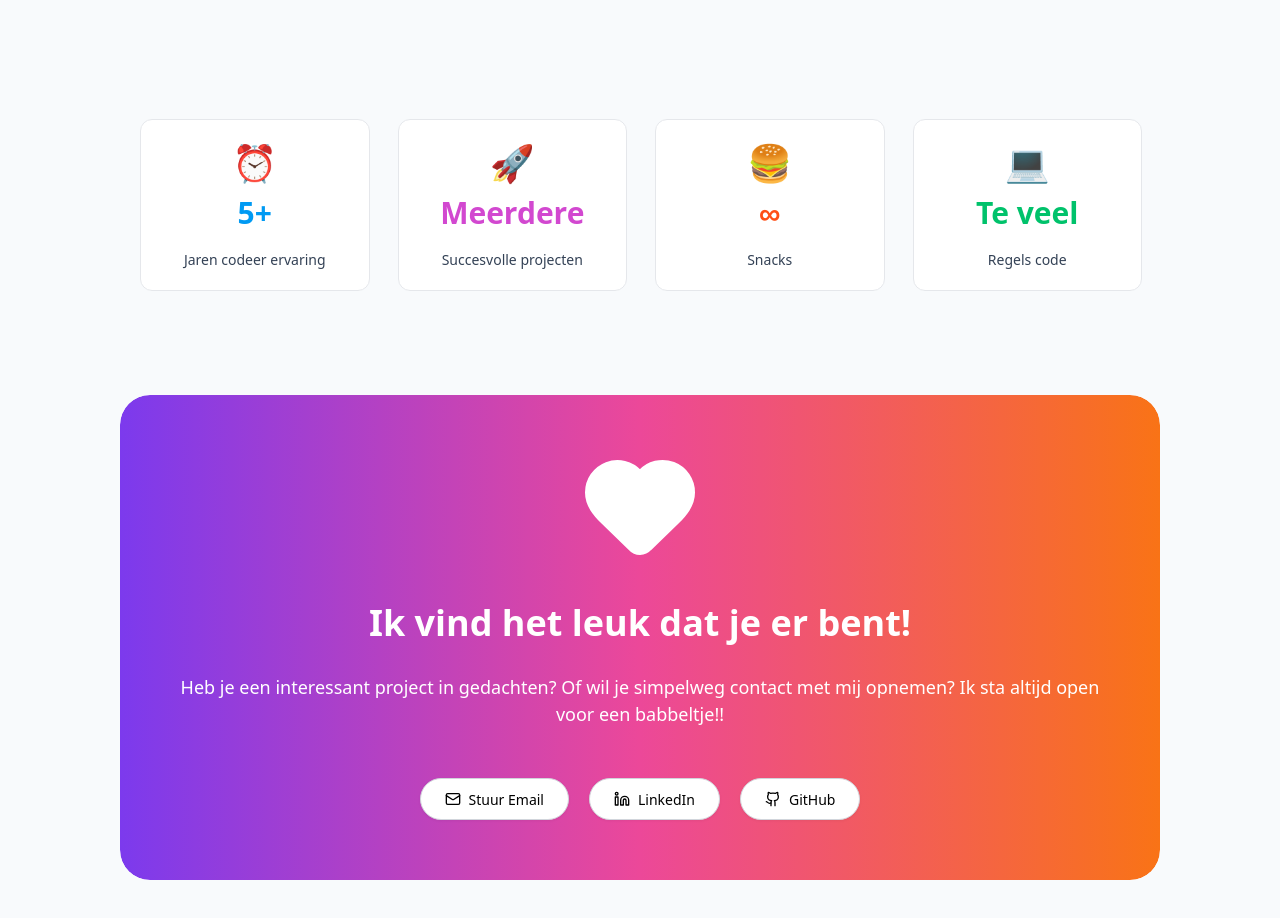
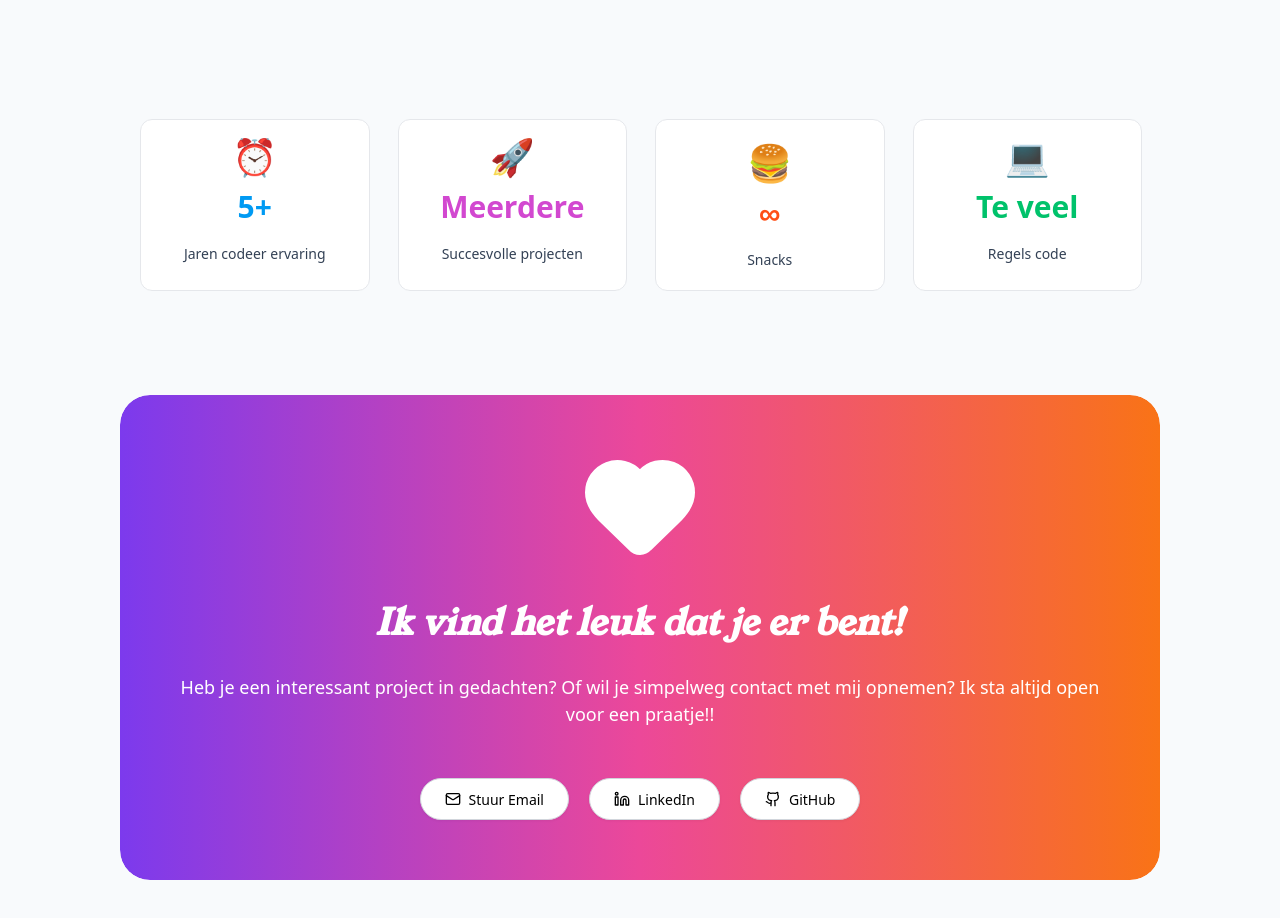
Before and after one commit to JurgenvanF/jurgenvanf-portfolio, a React (Vite) app: page / in a window 1280 px wide. Shown: the part 1500-2418 px from the top of the page. Built offline with nearby package versions, Linux system fonts and the light colour scheme; no server answers; a web font is replaced by a local one.

Commit message:
Add link wrappers, serif font, and text tweaks

```diff
--- a/src/App.css
+++ b/src/App.css
@@ -1,4 +1,5 @@
 @import url("https://fonts.googleapis.com/css2?family=SN+Pro:ital,wght@0,200..900;1,200..900&display=swap");
+@import url("https://fonts.googleapis.com/css2?family=Hanken+Grotesk:ital,wght@0,100..900;1,100..900&family=Young+Serif&display=swap");
 
 :root {
   /* Text colors */
--- a/src/index.css
+++ b/src/index.css
@@ -1,6 +1,7 @@
 :root {
   /* Typography */
   --font-family: system-ui, Avenir, Helvetica, Arial, sans-serif;
+  --font-family-serif: "Young Serif", serif;
   --line-height: 1.5;
   --font-weight: 400;
 
--- a/src/pages/home/Home.css
+++ b/src/pages/home/Home.css
@@ -745,6 +745,14 @@
   cursor: pointer;
 }
 
+.data__container__link {
+  display: block; /* makes it fill the container */
+  width: 100%;
+  height: 100%;
+  text-decoration: none;
+  color: inherit;
+}
+
 .data__container__icon {
   font-size: 2.25rem;
 }
@@ -827,6 +835,9 @@
 
 .finish__text {
   color: white;
+  font-family: var(--font-family-serif);
+  font-style: italic;
+  font-optical-sizing: auto;
   font-size: 2.25rem;
   font-weight: 600;
 }
--- a/src/pages/home/Home.jsx
+++ b/src/pages/home/Home.jsx
@@ -150,7 +150,7 @@ function Home() {
           <span className="skills__container__text angular">Angular</span>
         </div>
         <div className="skills__container__item">
-          <span className="skills__container__text laravel">Laravel</span>
+          <span className="skills__container__text laravel">PHP / Laravel</span>
         </div>
         <div className="skills__container__item">
           <span className="skills__container__text sql">SQL</span>
@@ -165,16 +165,20 @@ function Home() {
 
       <div className="data__container">
         <div className="data__container__item">
+          <Link to="/opleiding" className="data__container__link">
             <span className="data__container__icon">⏰</span>
             <br />
             <span className="data__container__text years">5+</span>
             <p className="data__container__subtext">Jaren codeer ervaring</p>
+          </Link>
         </div>
         <div className="data__container__item">
+          <Link to="/projecten" className="data__container__link">
             <span className="data__container__icon">🚀</span>
             <br />
             <span className="data__container__text projects">Meerdere</span>
             <p className="data__container__subtext">Succesvolle projecten</p>
+          </Link>
         </div>
         <div className="data__container__item">
           <span className="data__container__icon">🍔</span>
@@ -183,10 +187,17 @@ function Home() {
           <p className="data__container__subtext">Snacks</p>
         </div>
         <div className="data__container__item">
+          <a
+            href="https://github.com/JurgenvanF"
+            target="_blank"
+            rel="noopener noreferrer"
+            className="data__container__link"
+          >
             <span className="data__container__icon">💻</span>
             <br />
             <span className="data__container__text lines">Te veel</span>
             <p className="data__container__subtext">Regels code</p>
+          </a>
         </div>
       </div>
 
@@ -195,7 +206,7 @@ function Home() {
         <h1 className="finish__text">Ik vind het leuk dat je er bent!</h1>
         <p className="finish__subtext">
           Heb je een interessant project in gedachten? Of wil je simpelweg
-          contact met mij opnemen? Ik sta altijd open voor een babbeltje!!
+          contact met mij opnemen? Ik sta altijd open voor een praatje!!
         </p>
         <div className="finish__socialbuttons">
           <a
```
Lines whose indentation alone changed are shown as unchanged.
